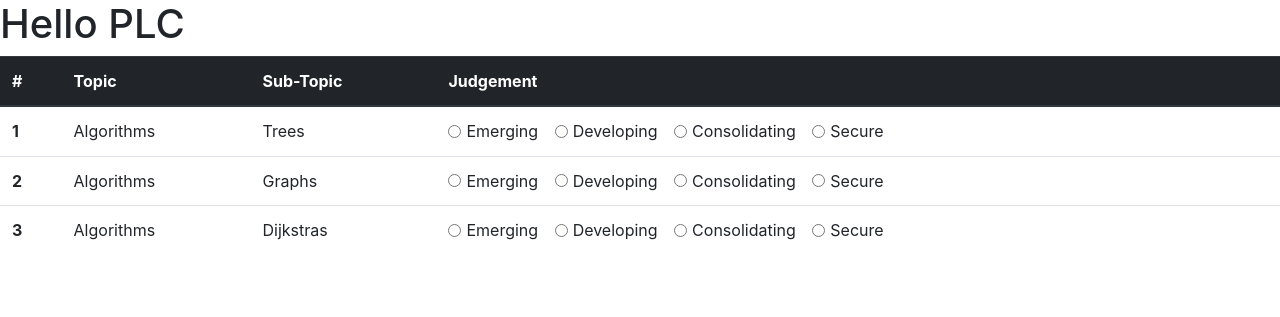
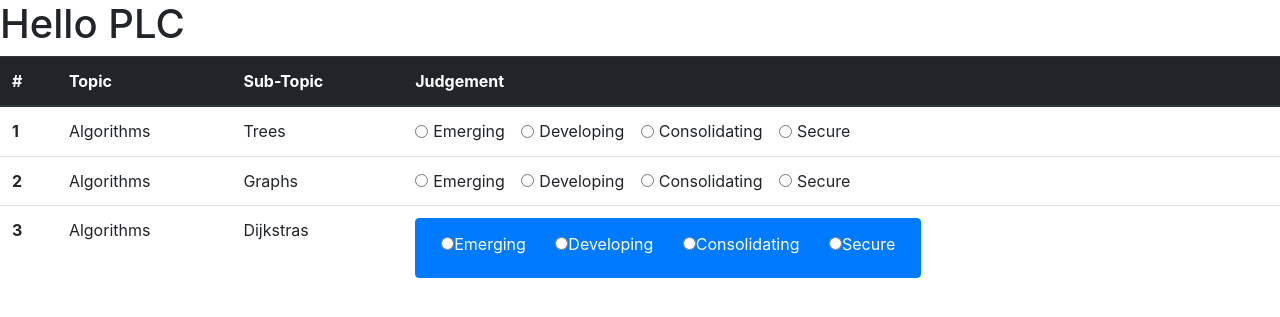
Before and after one commit to llogostevo/learner-checklist-v2, a Flask app: page / in a window 1280 px wide. Shown: the part 56-373 px from the top of the page. Run offline with Flask 2, Linux system fonts and the light colour scheme; some libraries are stand-ins or nearby versions.

Commit message:
button testing

```diff
--- a/templates/home.html
+++ b/templates/home.html
@@ -78,21 +78,20 @@
       <td>Algorithms</td>
       <td>Dijkstras</td>
       <td>
+         <div class="btn-group" data-toggle="buttons">
+      <label class="btn btn-primary">
 {% for judgement in options['judgement'] %}
         {% if judgement != 'Not Covered' %}
-          <div class="form-check form-check-inline">
-        <input class="form-check-input" type="radio" name="inlineRadioOptions3" id={{judgement}} value={{judgement}}>
-        <label class="form-check-label" for={{judgement}}>{{judgement}}</label>
-      </div>
+        <label class="btn btn-primary">
+        <input type="radio" name="options" id="option1">{{judgement}}</label>
         {% endif %}
       {% endfor %}
+        </div>
       </td>
     </tr>
   </tbody>
 </table>
 
-
-
 <script src="https://code.jquery.com/jquery-3.2.1.slim.min.js" integrity="sha384-KJ3o2DKtIkvYIK3UENzmM7KCkRr/rE9/Qpg6aAZGJwFDMVNA/GpGFF93hXpG5KkN" crossorigin="anonymous"></script>
 <script src="https://cdn.jsdelivr.net/npm/popper.js@1.12.9/dist/umd/popper.min.js" integrity="sha384-ApNbgh9B+Y1QKtv3Rn7W3mgPxhU9K/ScQsAP7hUibX39j7fakFPskvXusvfa0b4Q" crossorigin="anonymous"></script>
 <script src="https://cdn.jsdelivr.net/npm/bootstrap@4.0.0/dist/js/bootstrap.min.js" integrity="sha384-JZR6Spejh4U02d8jOt6vLEHfe/JQGiRRSQQxSfFWpi1MquVdAyjUar5+76PVCmYl" crossorigin="anonymous"></script>  </body>
```
